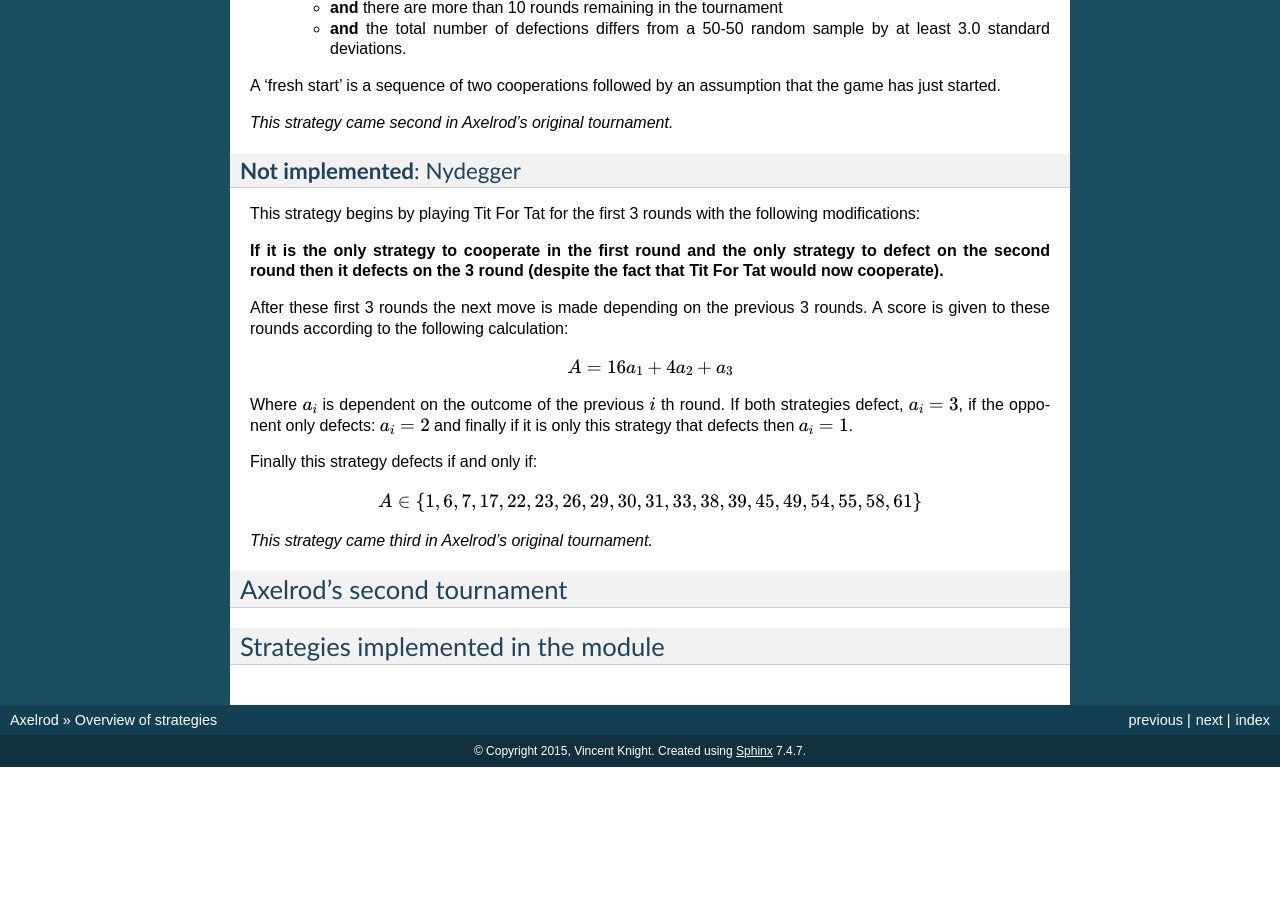
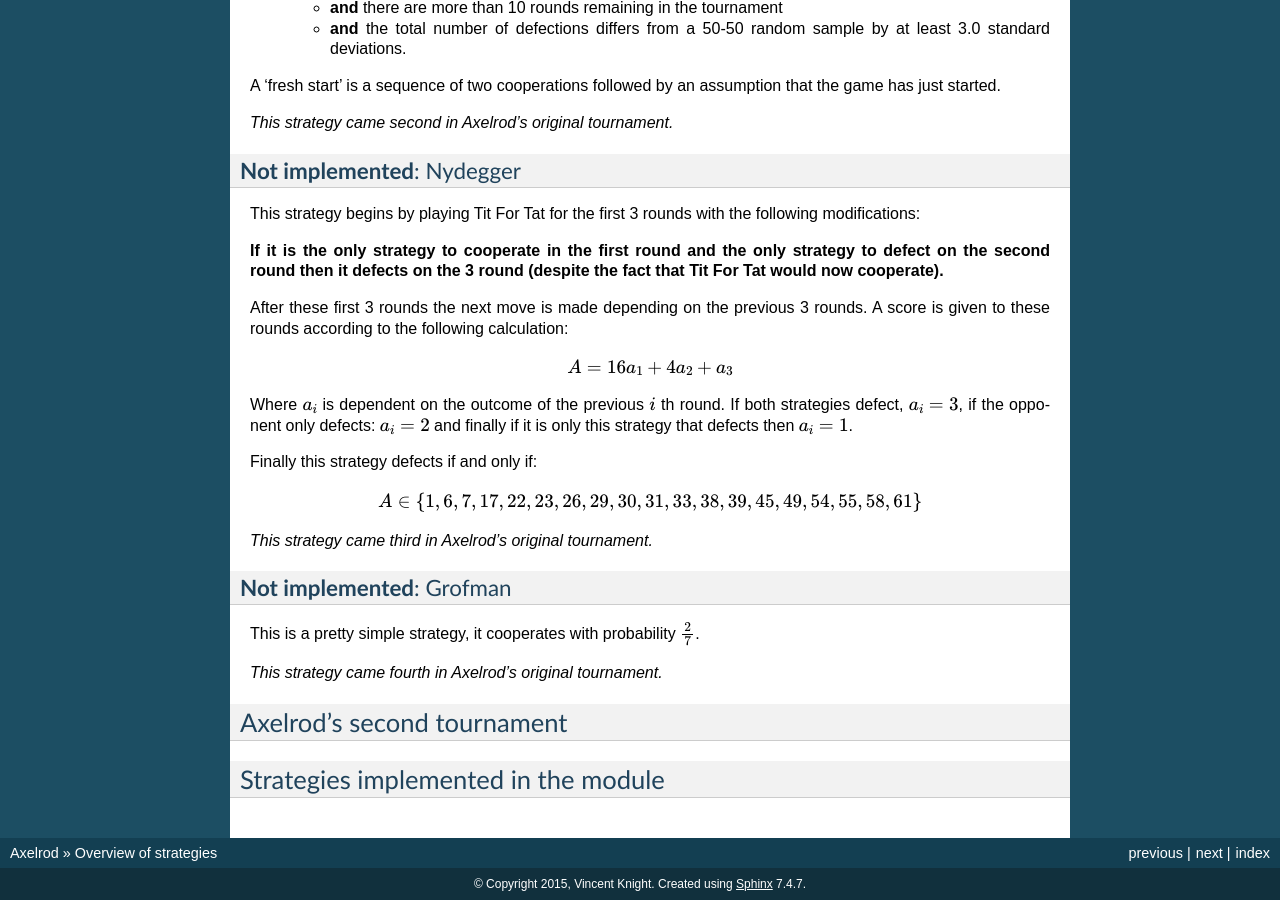
Before and after one commit to Axelrod-Python/Axelrod, a Sphinx documentation site: the page built from docs/strategies.rst, in a window 1280 px wide and 900 px high, scrolled down 1165 px. Built offline with Sphinx 7.4.7, drawn with Linux system fonts in a browser that asks for light colours; before the commit the page ends 1932 px from its top, so only the background shows below that; some of the changed text lies outside the part shown.

Commit message:
Adding Grofman
A simple random sample strategy. Could be implemented straightforwardly
by make the random player accepts an argument (default of .5).

```diff
--- a/docs/strategies.rst
+++ b/docs/strategies.rst
@@ -103,6 +103,13 @@ Finally this strategy defects if and only if:
 
 *This strategy came third in Axelrod's original tournament.*
 
+**Not implemented**: Grofman
+^^^^^^^^^^^^^^^^^^^^^^^^^^^^
+
+This is a pretty simple strategy, it cooperates with probability :math:`\frac{2}{7}`.
+
+*This strategy came fourth in Axelrod's original tournament.*
+
 Axelrod's second tournament
 ---------------------------
 
```
